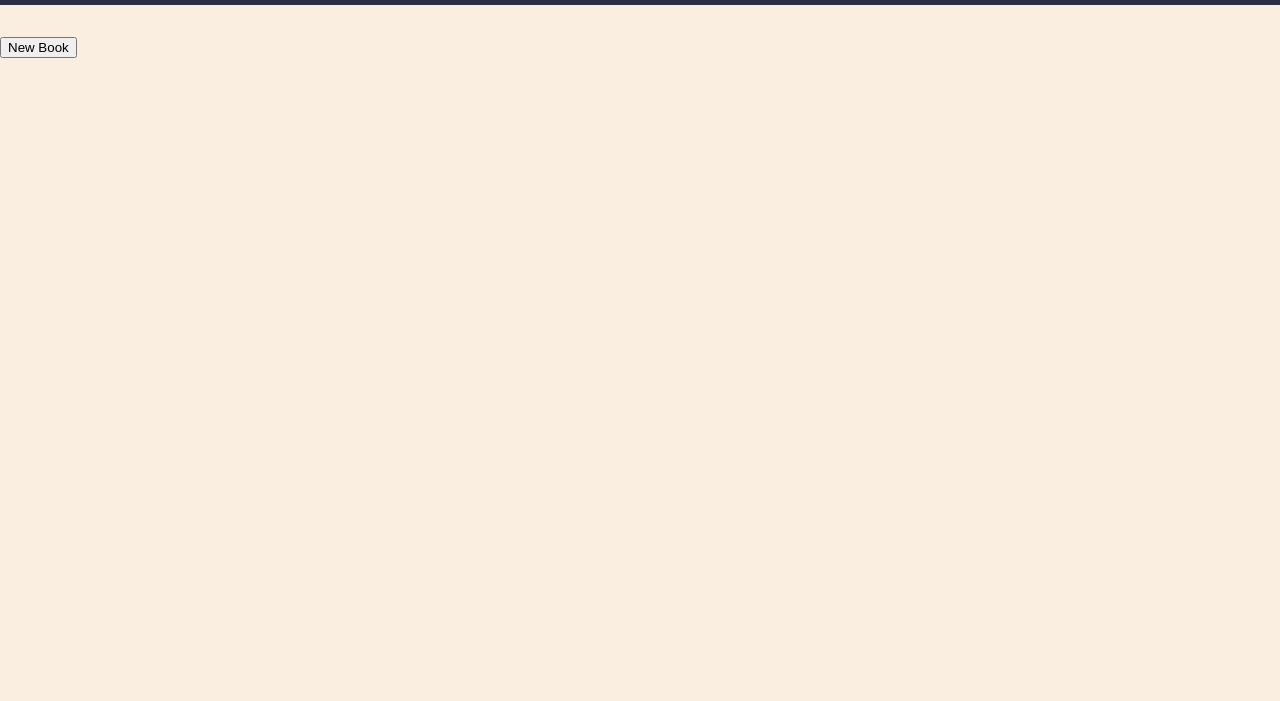
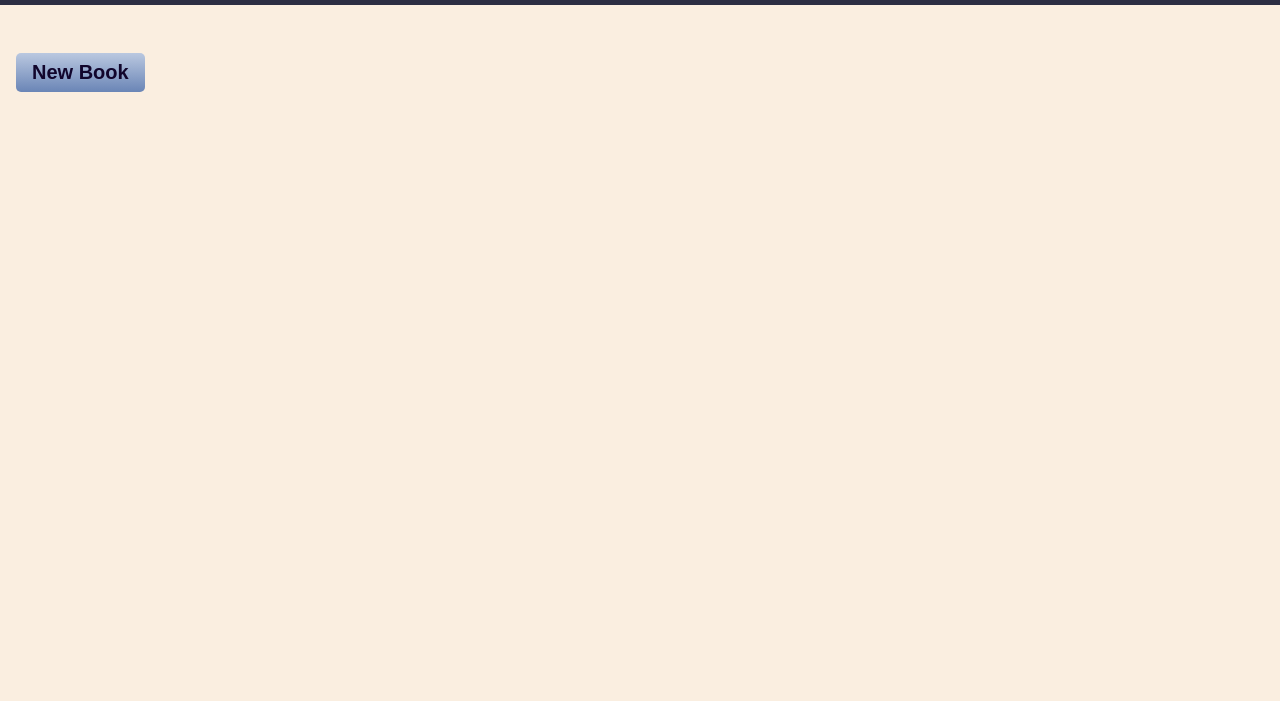
Before and after one commit to SrivathsanNayak/Library, a plain HTML site: page index.html in a window 1280 px wide. Shown: the part 99-800 px from the top of the page. Drawn offline with Linux system fonts and the light colour scheme.

Commit message:
Minor changes with new book button

```diff
--- a/app.js
+++ b/app.js
@@ -111,6 +111,6 @@ function printBook() {
         createCard(myLibrary[i]["title"], myLibrary[i]["author"], myLibrary[i]["pages"], myLibrary[i]["read"], false);
     }
 }
-
+//Edit new book button
 //Check overflow inside form
 //Hover over button to show description
--- a/index.html
+++ b/index.html
@@ -18,7 +18,7 @@
     <main>
         <div id="books-container">
         </div>
-        <button id="new-book">New Book</button>
+        <button id="new-book" class="new-button">New Book</button>
         <div id="form-container">
             <form>
                 <label for="form-title">Title of Book</label>
--- a/stylesheets/style.css
+++ b/stylesheets/style.css
@@ -1,4 +1,5 @@
 body {
+    font-family: sans-serif;
     background-color: #FAEEE0;
 }
 
@@ -12,6 +13,22 @@ h1 {
     font-size: 2rem;
     font-weight: 800;
     padding: 2rem;
+}
+
+.new-button {
+    padding: 0.5rem 1rem;
+    margin: 1rem;
+    border: 0;
+    border-radius: 5px;
+    font-size: 1.25rem;
+    font-weight: 800;
+    color: #11052C;
+    background-image: linear-gradient(to top, #6a85b6 0%, #bac8e0 100%);
+    transition: 0.5s;
+}
+
+.new-button:hover {
+    background-image: linear-gradient(to top, #6991c7 0%, #a3bded 100%);
 }
 
 .card-heading {
```
